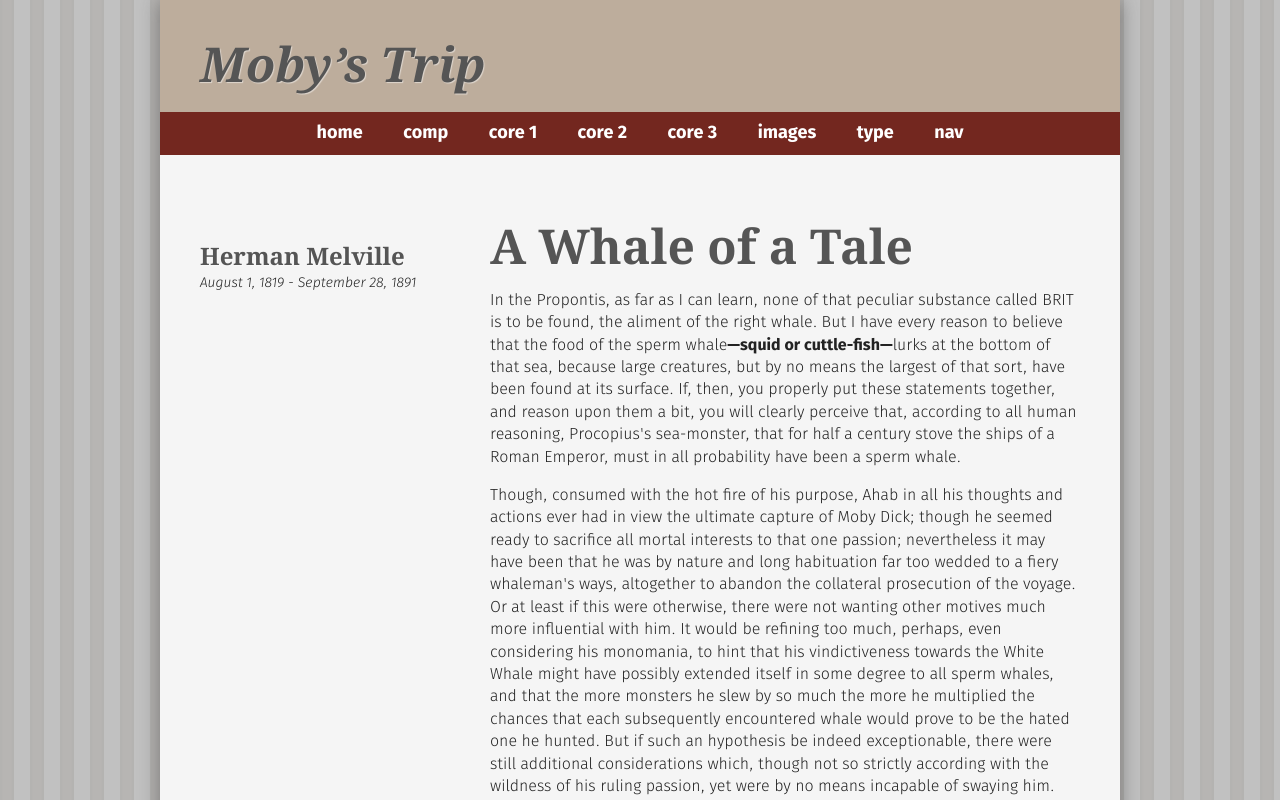
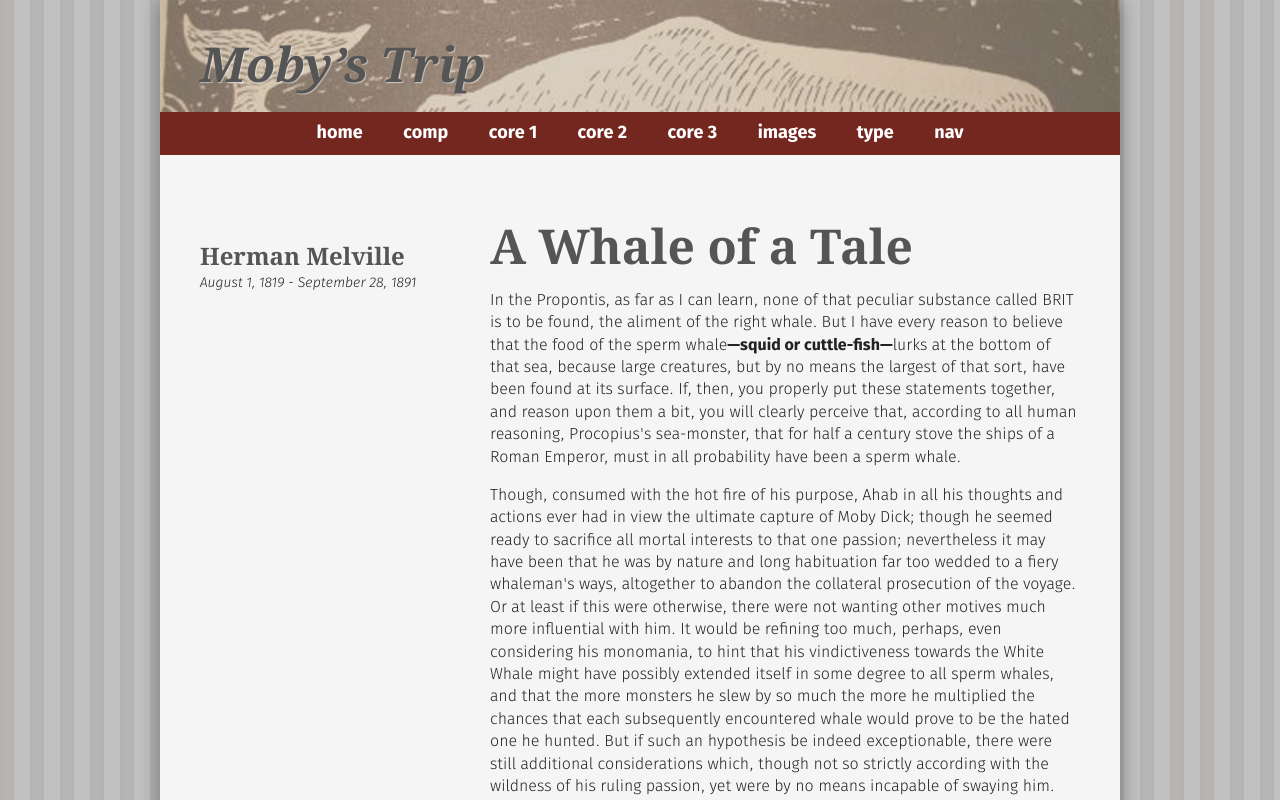
Before and after one commit to jpamental/workshop-rwd, a plain HTML site: page core1/core1_begin.html in a window 1280 px wide. Shown: the top 800 px of the page. Drawn offline with Linux system fonts and the light colour scheme.

Commit message:
fixing an incorrect reference to a css file in core1_begin

```diff
--- a/core1/core1_begin.html
+++ b/core1/core1_begin.html
@@ -12,7 +12,7 @@
 
         <link rel="stylesheet" href="../assets/css/normalize.css">
         <link rel="stylesheet" href="../assets/css/type.css">
-        <link rel="stylesheet" href="css/core1_final.css">
+        <link rel="stylesheet" href="css/core1_begin.css">
         <script src="../assets/js/modernizr-2.6.1.min.js"></script>
         <script src="../assets/js/respond.min.js"></script>
 		<!--[if lt IE 7 ]>
```
